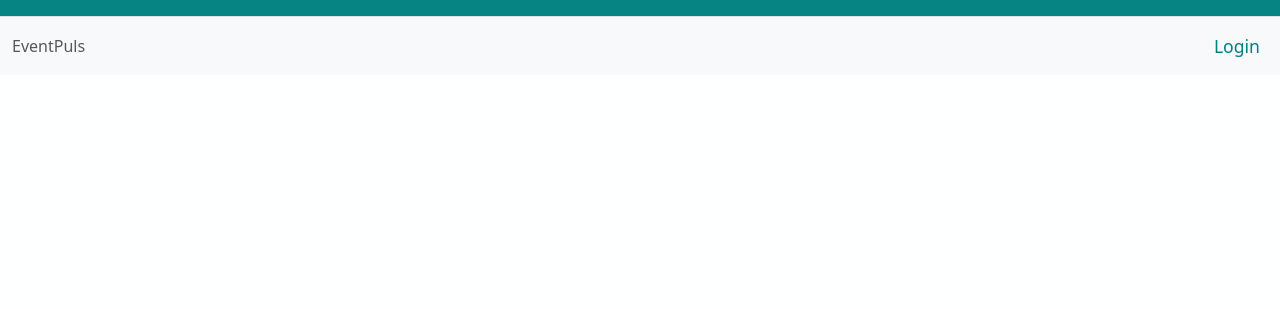
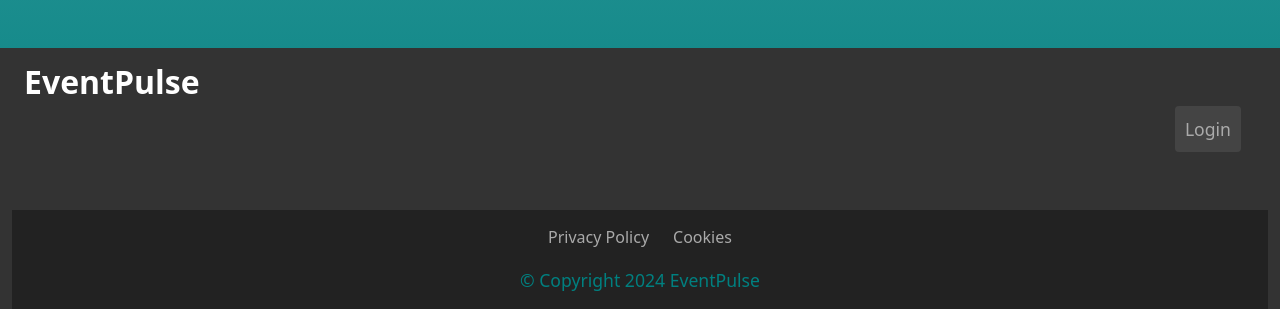
Before and after one commit to AnnS9/EventPuls, a Flask app: page / in a window 1280 px wide. Shown: the part 2544-2853 px from the top of the page. Before the commit the page ends 2601 px from the top, so only its background shows below. Run offline with Flask 3, Linux system fonts and the light colour scheme; some libraries are stand-ins or nearby versions.

Commit message:
changes2

```diff
--- a/app.py
+++ b/app.py
@@ -9,7 +9,9 @@ import os
 from flask_migrate import Migrate
 from werkzeug.utils import secure_filename
 from datetime import date
+from datetime import datetime
 from enum import Enum
+
 import logging
 
 app = Flask(__name__)
@@ -103,12 +105,31 @@ with app.app_context():
 def load_user(user_id):
     return User.query.get(int(user_id))
 
+#CHANGE TAG FROM PROPOSED AND CONFIRMED TO PAST WHEN IS PAST DATE
+@app.before_request
+def update_event_tags():
+    db.create_all()
+    today = date.today()
+
+    # Query for events where the date has passed and the tag is either 'Proposed' or 'Confirmed'
+    events_to_update = Event.query.filter(
+        Event.date < today,
+        Event.tag.in_([EventStatus.Proposed, EventStatus.Confirmed])
+    ).all()
+
+    # Loop through and update their tag to 'Past'
+    for event in events_to_update:
+        event.tag = EventStatus.Past  # Change the tag to 'Past'
+
+    # Commit the changes to the database
+    db.session.commit()
+
 @app.route('/')
 def index():
-    events = Event.query.all()  # Fetch all events from the database
+    events = Event.query.all()
     return render_template('index.html', events=events)
 
-
+#LOGIN TO APP FOR ADMIN USER
 @app.route('/login', methods=['GET', 'POST'])
 def login():
     if request.method == 'POST':
@@ -117,8 +138,8 @@ def login():
         user = User.query.filter_by(username=username).first()
 
         if user and user.check_password(password):
-            login_user(user)  # Log the user in
-            return redirect(url_for('admin_index'))  # Redirect to admin page
+            login_user(user)
+            return redirect(url_for('admin_index'))
         else:
             flash('Invalid username or password')
 
@@ -127,23 +148,30 @@ def login():
 @app.route('/admin')
 @login_required
 def admin_index():
-    events = Event.query.all()  # Fetch all events
+    events = Event.query.all()
     return render_template('admin.html', events=events)
 
-#VOTING SYSTEM AND CONFIRMATION MESSAGE
+#VOTING SYSTEM
 @app.route('/admin/events/<int:event_id>', methods=['GET', 'POST'])
 def admin_event_detail(event_id):
-    event = Event.query.get_or_404(event_id)  # Fetch the event by ID
+    event = Event.query.get_or_404(event_id)
 
     if request.method == 'POST':
-        # Increment vote count
+        # Increment the vote count
         event.votes += 1
+
+        # Check if votes have reached 200 and update the tag to 'Confirmed' if not already
+        if event.votes >= 25 and event.tag != EventStatus.Confirmed:
+            event.tag = EventStatus.Confirmed  # Update the tag to 'Confirmed'
+
+        # Commit the changes to the database
         db.session.commit()
 
+        # Redirect to the confirmation page or wherever you need
         return redirect(url_for('vote_confirmation', event_id=event_id))
 
+    # Render the event details page
     return render_template('event.html', event=event)
-
 
 @app.route('/events/<int:event_id>/confirmation', methods=['GET'])
 def vote_confirmation(event_id):
@@ -195,7 +223,7 @@ def add_event():
 
     return render_template('add_event.html')
 
-#EDIT EVENT
+#UPDATE EVENT
 @app.route('/events/edit/<int:event_id>', methods=['GET', 'POST'])
 def edit_event(event_id):
     event = Event.query.get_or_404(event_id)
@@ -207,6 +235,9 @@ def edit_event(event_id):
         event.date = date.fromisoformat(request.form['date'])
         event.location = request.form['location']
         event.tag = EventStatus[request.form['tag']]
+        # Validate form fields server-side
+        if not event.eventName or not event.date or not event.location:
+            return "Please fill out all required fields!", 400
         image = request.files['image_url']
         if image and allowed_file(image.filename):
             filename = secure_filename(image.filename)
@@ -231,7 +262,6 @@ def delete_event(event_id):
     return redirect(url_for('admin_index'))
 
 
-
 #LOGOUT
 @app.route('/logout')
 @login_required
--- a/static/css/style.css
+++ b/static/css/style.css
@@ -370,3 +402,68 @@ a {
 .tag-pill-tag3 {
   background-color: #dc3545; /* Red */
 }
+footer {
+  background-color: #333; /* Dark background color */
+  color: #fff; /* White text */
+  margin-top: 32px;
+  font-size: 0.9em;
+}
+
+/* Container fluid and row styling */
+
+
+footer .row {
+  margin: 0;
+  padding: 10px 0;
+}
+
+/* Footer Branding */
+footer .footer-text {
+  font-size: 2rem;
+  font-weight: bold;
+  color: #fff !important;
+}
+
+footer .f-links a.btn-footer {
+  color: #aaa !important;
+  font-size: 1em;
+  margin-right: 10px;
+  text-decoration: none;
+}
+.footer-button {
+  color: #aaa !important;
+  background-color: #444;
+  border: none;
+  padding: 10px;
+  font-size: 0.9em;
+  border-radius: 4px;
+  text-decoration: none;
+  display: inline-block;
+  transition: background-color 0.3s ease, color 0.3s ease;
+}
+
+.footer-button:hover {
+  background-color: #555;
+  color: #fff;
+}
+
+
+/* Responsive alignment for footer button */
+.container-fluid.d-flex.justify-content-end {
+  padding-right: 15px;
+}
+.footer-link-bottom{
+  color: #aaa !important;
+  font-size: 1rem !important;
+}
+
+.footer-bottom {
+  background-color: #222;
+  color: #aaa;
+  padding: 5px 5px;
+  font-size: 0.8em;
+  text-align: center;
+}
+ul .navbar-nav{
+  font-size: 1.5rem !important;
+}
--- a/templates/base.html
+++ b/templates/base.html
@@ -63,27 +63,92 @@
 
 
     <!-- Footer -->
-    <footer class="navbar navbar-expand-lg navbar-light bg-light border-top">
-        <div class="container-fluid justify-content-between">
-            <!-- Page Name -->
-            <span class="navbar-text">
-                {% block page_name %}EventPuls{% endblock %}
-            </span>
+    <footer>
+      <div class="container-fluid justify-content-between">
+          <div class="row">
+              <div class="col-lg-8 col-xs-12">
+                  <span class="footer-text">
+                      {% block page_name %}EventPulse{% endblock %}
+                  </span><br><br>
+              </div>
+              <div class="col-lg-4 col-xs-12 d-flex justify-content-end ">
+                <div class="container-fluid d-flex justify-content-end py-5">
+                  {% if current_user.is_authenticated %}
+                        <a href="{{ url_for('logout') }}" class="footer-button">Logout</a>
+                    {% else %}
+                        <a href="{{ url_for('login') }}" class="footer-button">Login</a>
+                    {% endif %}
+              </div>
+              </div>
+          </div>
 
-            <!-- Login/Logout Button -->
-            <ul class="navbar-nav">
-              {% if current_user.is_authenticated %}
-              <li class="nav-item">
-                  <a class="nav-link" href="{{ url_for('logout') }}">Logout</a>
-              </li>
-          {% else %}
-              <li class="nav-item">
-                  <a class="nav-link" href="{{ url_for('login') }}">Login</a>
-              </li>
-          {% endif %}
-            </ul>
-        </div>
-    </footer>
+          <!-- New row for Privacy Policy and Cookies links -->
+          <div class="footer-bottom">
+              <div class="container">
+                  <div class="row justify-content-center text-white">
+                      <div class="col-auto">
+                          <a href="https://www.termsfeed.com/live/f3ef7bae-0065-45b0-a134-18945e9e9598" class="footer-link-bottom">Privacy Policy</a>
+                      </div>
+
+                      <div class="col-auto">
+                          <a href="https://www.termsfeed.com/live/984b313c-70ca-4795-993a-67aada35decd" class="footer-link-bottom">Cookies</a>
+                      </div>
+                  </div>
+                  <div class="row text-center text-white pt-2">
+                      <div class="col-12">
+                          <div class="footer-bottom__copyright">
+                              <a class="copyright">&COPY; Copyright 2024 EventPulse</a>
+                          </div>
+                      </div>
+                  </div>
+              </div>
+          </div>
+      </div>
+  </footer>
+  <div id="cookies" style="display: none; position: fixed; bottom: 0; width: 100%; background-color: #333; color: white; padding: 10px; text-align: center;">
+    <p>We use cookies to improve your experience. By continuing to use our site, you accept our <a href="https://www.termsfeed.com/live/984b313c-70ca-4795-993a-67aada35decd" class="footer-link-bottom">Cookies policy</a>.</p>
+    <button id="cookies-btn" style="padding: 5px 10px; background-color: #555; color: #fff; border: none; cursor: pointer;">
+        Accept Cookies
+    </button>
+</div>
+  <script>
+    document.querySelector("#cookies-btn").addEventListener("click", () => {
+      document.querySelector("#cookies").style.display = "none";
+    // CALL THE SETCOOKIE() FUNCTION
+      setCookie("cookie", true, 30);
+    })
+
+    // CREATES A COOKIE (EXPIRES IN 30 DAYS)
+    function setCookie(cName, cValue, expDays) {
+      let date = new Date();
+      date.setTime(date.getTime() + (expDays * 24 * 60 * 60 * 1000));
+      const expires = "expires=" + date.toUTCString();
+      document.cookie = cName + "=" + cValue + "; " + expires + "; path=/";
+    }
+
+    // GRAB THE VALUE OF THE COOKIE
+    function getCookie(cName) {
+      const name = cName + "=";
+      const cDecoded = decodeURIComponent(document.cookie);
+      const cArr = cDecoded .split('; ');
+      let res;
+      cArr.forEach(val => {
+          if (val.indexOf(name) === 0) res = val.substring(name.length);
+      })
+      return res;
+    }
+
+    // CHECK IF A COOKIE EXISTS
+    function cookieMessage() {
+    // IF A COOKIE DOESN'T EXIST THEN DISPLAY THE COOKIE MESSAGE
+      if (!getCookie("cookie"))
+        document.querySelector("#cookies").style.display = "block";
+    }
+
+    // CALL THE COOKIEMESSAGE() FUNCTION ON PAGE LOAD
+    window.addEventListener("load", cookieMessage);
+
+      </script>
  <!-- JavaScript -->
     <script src="{{ url_for('static', filename='js/main.js') }}"></script>
     <script src="https://cdn.jsdelivr.net/npm/bootstrap@5.3.3/dist/js/bootstrap.bundle.min.js" integrity="sha384-YvpcrYf0tY3lHB60NNkmXc5s9fDVZLESaAA55NDzOxhy9GkcIdslK1eN7N6jIeHz" crossorigin="anonymous"></script>
--- a/templates/edit_event.html
+++ b/templates/edit_event.html
@@ -7,7 +7,7 @@
         <label for="eventName">Event Name:</label><br>
         <input type="text" id="eventName" name="eventName" class="form-control" value="{{ event.eventName }}" required><br>
         <label for="date">Date:</label><br>
-        <input type="text" id="date" name="date" class="form-control" value="{{ event.date }}" required><br>
+        <input type="date" id="date" name="date" class="form-control" value="{{ event.date }}" required><br>
         <label for="location">Location:</label><br>
         <input type="text" id="location" name="location" class="form-control" value="{{ event.location }}" required><br>
         <label for="description" >Description:</label><br>
--- a/templates/index.html
+++ b/templates/index.html
@@ -49,7 +49,9 @@
                             <p class="card-text">{{ event.date }}</p>
                             <p class="card-text">{{ event.time }}</p>
                             <p class="card-text">{{ event.location }}</p>
+                            {% if event.tag.value != 'Past' and event.tag.value != 'Confirmed' %}
                             <p class="card-text"><strong>Votes:</strong> {{ event.votes }}</p>
+                            {% endif %}
                         </div>
                     </div>
 
--- a/templates/login.html
+++ b/templates/login.html
@@ -31,6 +31,6 @@
           </div>
       </div>
     </div>
- </div>
+
 
 {% endblock %}
```
Also changed, not shown: other parts of static/css/style.css (+44 -12 lines), templates/event.html (+26 -14 lines), instance/events.db.
